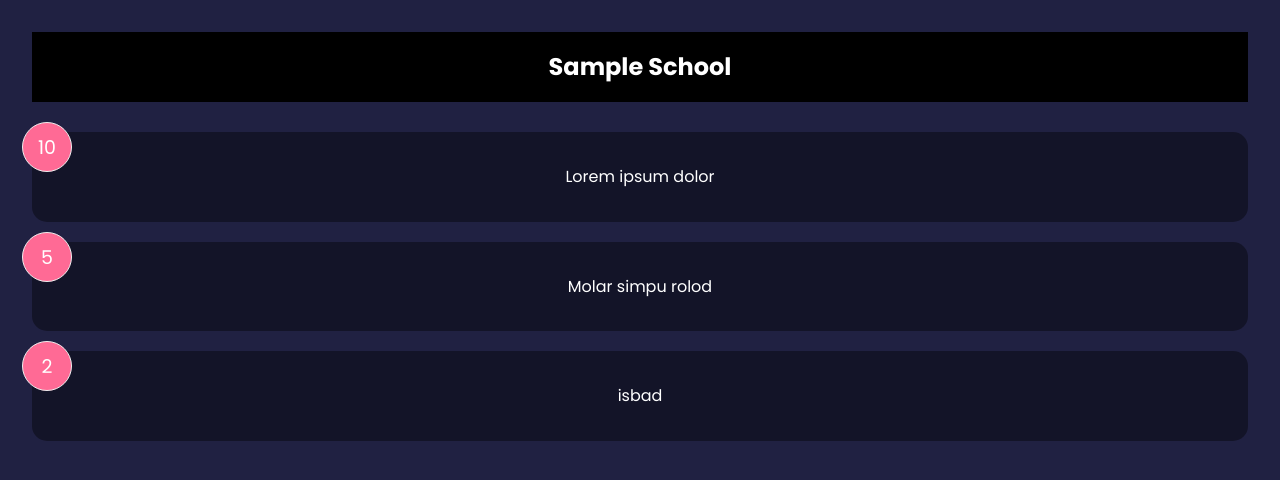
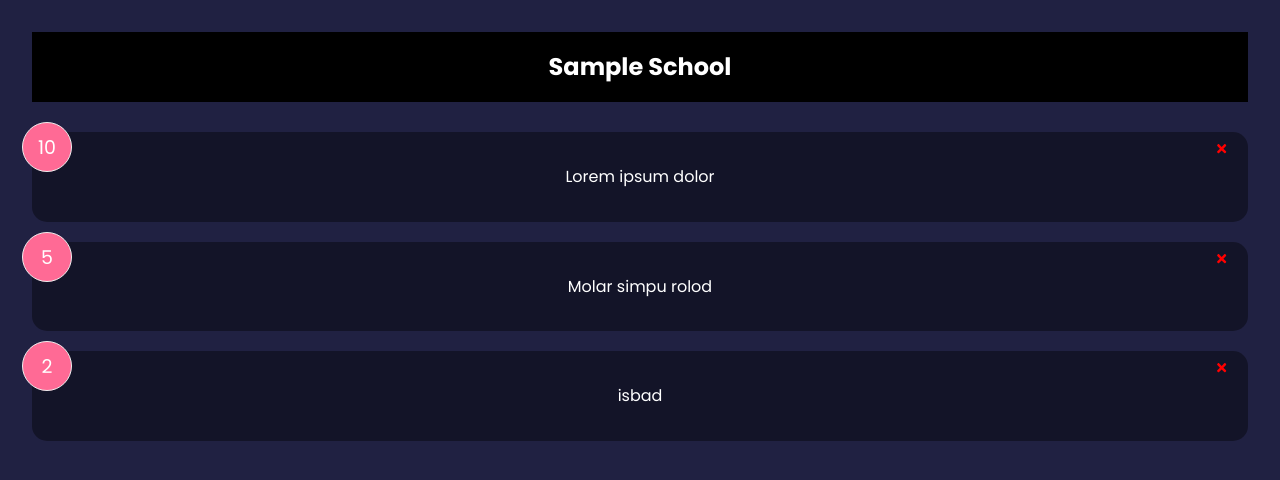
Before and after one commit to jaesalaski/purchasing-app, a React (Vite) app: page / in a window 1280 px wide. Shown: the top 480 px of the page. Built offline with nearby package versions, Linux system fonts and the light colour scheme.

Commit message:
saving work

```diff
--- a/src/components/FeedbackItem.jsx
+++ b/src/components/FeedbackItem.jsx
@@ -1,9 +1,14 @@
 import Card from "./shared/Card"
+import {FaTimes} from 'react-icons/fa'
 
-function FeedbackItem({item}) {
+function FeedbackItem({item, handleDelete}) {
+
     return (
         <Card reverse={true}>
             <div className='num-display'>{item.rating}</div>
+            <button onClick={() => handleDelete(item.id)} className='close'>
+                <FaTimes color='red' />
+            </button>
             <div className='text-display'>{item.text}</div>
         </Card>
     )
```
